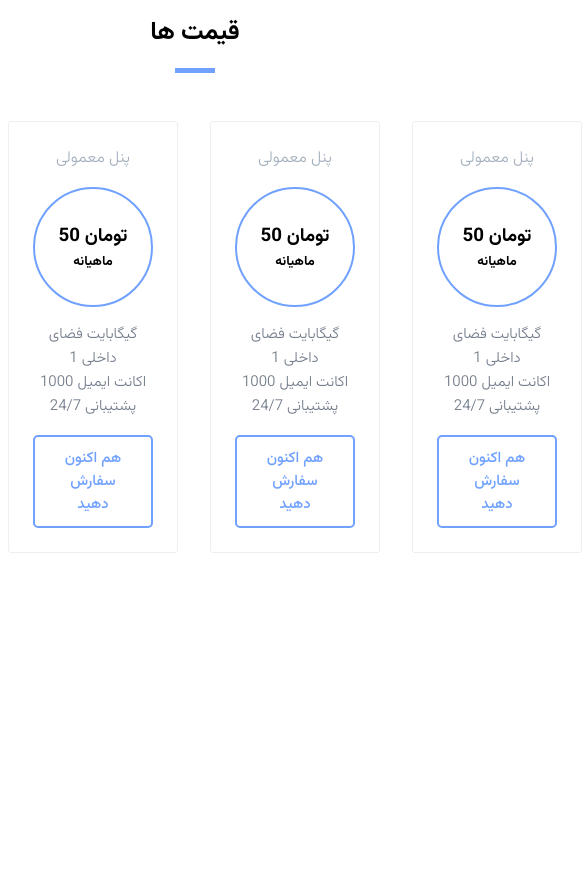
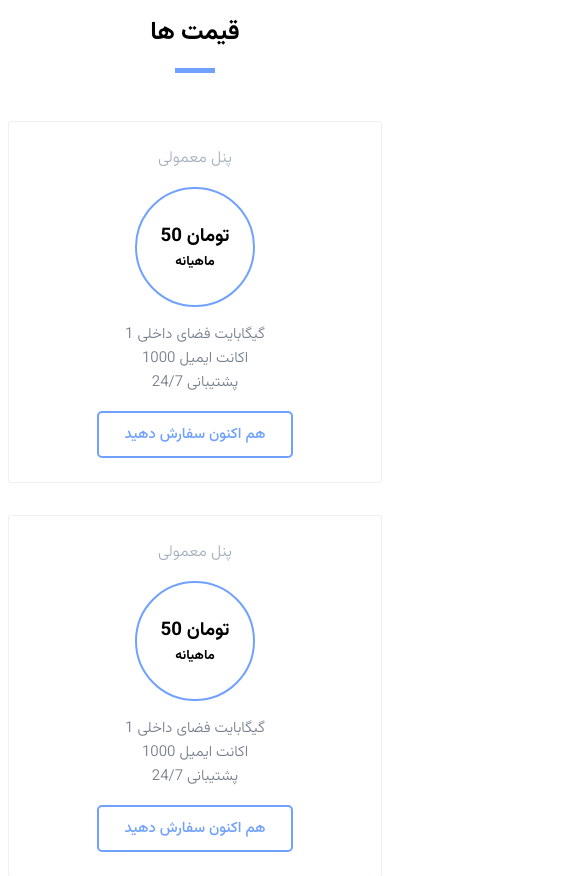
Before and after one commit to randomhex1998/logo_react, a React (Create React App) app: page / in a window 390 px wide. Shown: the part 6900-7776 px from the top of the page, 582 px wide, since content can reach past the window. Before the commit the page ends 7501 px from the top, so only its background shows below. Built offline with nearby package versions, Linux system fonts and the light colour scheme.

Commit message:
make-prices-responsive

```diff
--- a/package.json
+++ b/package.json
@@ -10,6 +10,7 @@
     "react-dom": "^18.2.0",
     "react-scripts": "5.0.1",
     "sass": "^1.56.2",
+    "swiper": "^8.4.5",
     "web-vitals": "^2.1.4"
   },
   "scripts": {
--- a/src/components/Prices/_Prices.scss
+++ b/src/components/Prices/_Prices.scss
@@ -1,6 +1,13 @@
 .prices {
     .row {
         gap: 2rem;
+        flex-wrap: wrap;
+
+        .column{
+            @include XLarge{
+                flex: 0 0 100%;
+            }
+        }
     }
 
     .price-box{
@@ -11,6 +18,10 @@
         text-align: center;
         flex-direction: column;
         @include flexCenter;
+
+        @include XXLarge{
+            width: 420px;
+        }
 
 
         p{
```
Also changed, not shown: 1 other file (tests, documents, lock files or other folders).
